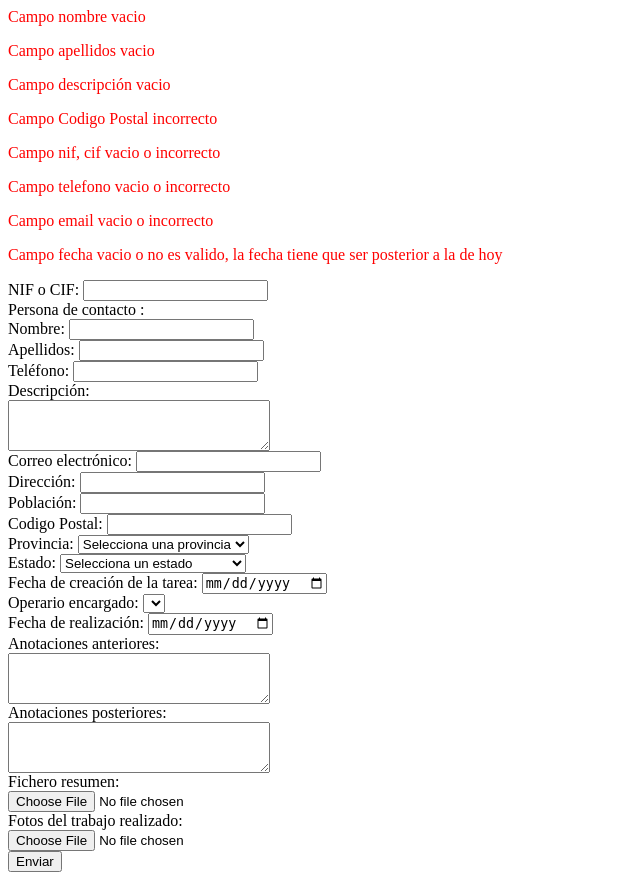
After one commit to NicolaeGhenciu/ProyectoPHP, a PHP site: page /controllers/validar_tarea.php in a window 1280 px wide. The commit adds this page. Shown: the whole page, without its empty margins (0-640 px from the left). Run offline with PHP 8.4, Linux system fonts and the light colour scheme; lists and menus that the app fills with data are empty.

Commit message:
dia_1_formulario_tarea

```diff
--- /dev/null
+++ b/Proyecto 1º Trimestre/app/controllers/validar_tarea.php
@@ -0,0 +1,85 @@
+<?php
+if (empty($_POST["nombre"]) || empty($_POST["apellidos"]) || empty($_POST["descripcion"])) {
+    if (empty($_POST["nombre"]))
+        echo "<p style='color:red'>Campo nombre vacio</p>";
+    if (empty($_POST["apellidos"]))
+        echo "<p style='color:red'>Campo apellidos vacio</p>";
+    if (empty($_POST["descripcion"]))
+        echo "<p style='color:red'>Campo descripción vacio</p>";
+}
+
+if (empty($_POST["cod_postal"]) || !validarCodigoPostal($_POST["cod_postal"]))
+    echo "<p style='color:red'>Campo Codigo Postal incorrecto</p>";
+
+if (empty($_POST["nif_cif"]) || !validarDni($_POST["nif_cif"]))
+    echo "<p style='color:red'>Campo nif, cif vacio o incorrecto</p>";
+
+if (empty($_POST["telefono"]) || !validarTelefono($_POST["telefono"]))
+    echo "<p style='color:red'>Campo telefono vacio o incorrecto</p>";
+
+if (empty($_POST["email"]) || !validarEmail($_POST["email"]))
+    echo "<p style='color:red'>Campo email vacio o incorrecto</p>";
+
+if (empty($_POST["fecha_realizacion"]) || !validarFechaRealizacion($_POST["fecha_realizacion"]))
+    echo "<p style='color:red'>Campo fecha vacio o no es valido, la fecha tiene que ser posterior a la de hoy</p>";
+
+include("../views/formulario_tarea.php");
+
+function validarDni($dni)
+{
+    $dnisL = substr($dni, 0, -1);
+    $letra = substr($dni, -1);
+    $lista = "TRWAGMYFPDXBNJZSQVHLCKE";
+    $arLista = str_split($lista);
+
+    if (strlen($dnisL) == 8 && is_numeric($dnisL)) {
+        $resultado = (int)$dnisL % 23;
+        $letraAsign = $arLista[$resultado];
+        if ($letra == $letraAsign) {
+            return true;
+        } else {
+            return false;
+        }
+    }
+}
+
+function validarTelefono($tel)
+{
+    $a = "^(?:(?:\+?[0-9]{2,4})?[ ]?[6789][0-9 ]{8,13})$";
+    if (preg_match("/$a/", $tel)) {
+        return true;
+    } else {
+        return false;
+    }
+}
+
+function validarCodigoPostal($cod)
+{
+    $a = "^(?:0[1-9]\d{3}|[1-4]\d{4}|5[0-2]\d{3})$";
+    if (preg_match("/$a/", $cod)) {
+        return true;
+    } else {
+        return false;
+    }
+}
+
+function validarEmail($email)
+{
+    $a = "^[^0-9][a-zA-Z0-9]+([.][a-zA-Z0-9]+)*[@][a-zA-Z0-9]+([.][a-zA-Z0-9_]+)*[.][a-zA-Z]{2,4}$";
+    if (preg_match("/$a/", $email)) {
+        return true;
+    } else {
+        return false;
+    }
+}
+
+function validarFechaRealizacion($fecha)
+{
+    $fecha = new DateTime($fecha);
+    $hoy = new DateTime();
+    if ($fecha <= $hoy) {
+        return false;
+    } else {
+        return true;
+    }
+}
--- a/Proyecto 1º Trimestre/app/index.php
+++ b/Proyecto 1º Trimestre/app/index.php
@@ -4,7 +4,7 @@
     <meta charset="UTF-8">
     <meta http-equiv="X-UA-Compatible" content="IE=edge">
     <meta name="viewport" content="width=device-width, initial-scale=1.0">
-    <title>Document</title>
+    <title>Documento</title>
 </head>
 <body>
 </body>
--- /dev/null
+++ b/Proyecto 1º Trimestre/app/views/formulario_tarea.php
@@ -0,0 +1,72 @@
+<!DOCTYPE html>
+<html lang="en">
+
+<head>
+    <meta charset="UTF-8">
+    <meta http-equiv="X-UA-Compatible" content="IE=edge">
+    <meta name="viewport" content="width=device-width, initial-scale=1.0">
+    <title>Document</title>
+</head>
+
+<body>
+    <form action="../controllers/validar_tarea.php" method="post">
+        <label>NIF o CIF:</label>
+        <input type="text" name="nif_cif"> <br>
+        <label>Persona de contacto :</label> <br>
+        <label>Nombre: </label>
+        <input type="text" name="nombre"> <br>
+        <label>Apellidos: </label>
+        <input type="text" name="apellidos"> <br>
+        <label>Teléfono: </label>
+        <input type="text" name="telefono"> <br>
+        <label>Descripción: </label> <br>
+        <textarea name="descripcion" cols="30" rows="3"></textarea> <br>
+        <label>Correo electrónico: </label>
+        <input type="text" name="email"> <br>
+        <label>Dirección: </label>
+        <input type="text" name="direccion"> <br>
+        <label>Población: </label>
+        <input type="text" name="poblacion"> <br>
+        <label>Codigo Postal: </label>
+        <input type="text" name="cod_postal"> <br>
+        <label>Provincia: </label>
+        <select name="provincia">
+            <option hidden selected>Selecciona una provincia</option>
+            <option value="21">Huelva</option>
+            <option value="29">Málaga</option>
+            <option value="23">Jaén</option>
+            <option value="41">Sevilla</option>
+            <option value="14">Córdoba</option>
+            <option value="04">Almería</option>
+            <option value="11">Cadíz</option>
+            <option value="18">Granada</option>
+        </select> <br>
+        <label>Estado: </label>
+        <select name="estado">
+            <option hidden selected>Selecciona un estado</option>
+            <option value="B">B=Esperando ser aprobada</option>
+            <option value="P">P=Pendiente</option>
+            <option value="R">R=Realizada</option>
+            <option value="C">C=Cancelada</option>
+        </select> <br>
+        <label>Fecha de creación de la tarea: </label>
+        <input type="date" name="fecha_creacion"> <br>
+        <label>Operario encargado: </label>
+        <select name="">
+            <option value=""></option>
+        </select> <br>
+        <label>Fecha de realización: </label>
+        <input type="date" name="fecha_realizacion"> <br>
+        <label>Anotaciones anteriores: </label> <br>
+        <textarea name="anotaciones_anteriores" cols="30" rows="3"></textarea> <br>
+        <label>Anotaciones posteriores: </label> <br>
+        <textarea name="anotaciones_posteriores" cols="30" rows="3"></textarea> <br>
+        <label>Fichero resumen: </label> <br>
+        <input type="file" name=""> <br>
+        <label>Fotos del trabajo realizado: </label> <br>
+        <input type="file" name=""> <br>
+        <button type="submit">Enviar</button>
+    </form>
+</body>
+
+</html>
```
Also changed, not shown: 1 other file.
